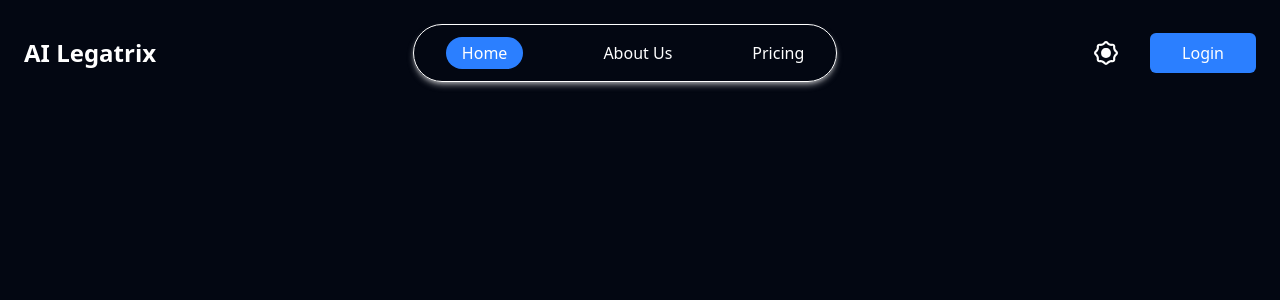
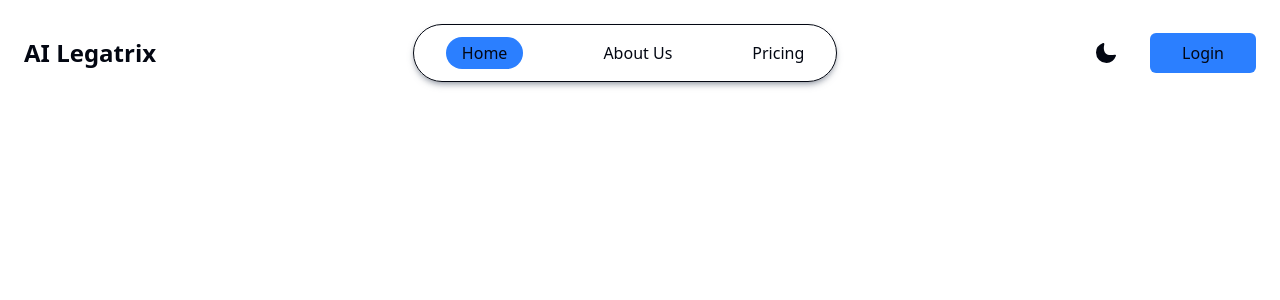
Before and after one commit to Prajwal-J03/documentation-assistant, a React (Vite) app in the folder client/: page / in a window 1280 px wide. Shown: the top 300 px of the page. Built offline with nearby package versions, Linux system fonts and the light colour scheme.

Commit message:
Added theme toggle

```diff
--- a/client/index.html
+++ b/client/index.html
@@ -1,5 +1,5 @@
 <!doctype html>
-<html lang="en" class="dark">
+<html lang="en" class="">
 
 <head>
   <meta charset="UTF-8" />
--- a/client/src/components/Navbar.jsx
+++ b/client/src/components/Navbar.jsx
@@ -1,19 +1,34 @@
-import React from 'react'
+import React, { useEffect, useState } from 'react'
 import LightTheme from '../assets/lightTheme.svg'
+import DarkTheme from '../assets/darkTheme.svg'
 
 const Navbar = () => {
+    const [theme, setTheme] = useState(localStorage.getItem('theme') || 'light')
+
+    useEffect(() => {
+        if (theme === 'dark') {
+            document.documentElement.classList.add('dark')
+        } else {
+            document.documentElement.classList.remove('dark')
+        }
+        localStorage.setItem('theme', theme)
+    }, [theme])
+
+    const handleTheme = () => {
+        setTheme(prev => (prev === 'light' ? 'dark' : 'light'))
+    }
     return (
         <>
             <div className='container mx-auto p-6 flex items-center justify-between'>
                 <h1 className='text-2xl font-bold'>AI Legatrix</h1>
-                <div className='flex items-center justify-between gap-20 px-8 py-3 border border-white rounded-full shadow-md shadow-gray-50/50'>
+                <div className='flex items-center justify-between gap-20 px-8 py-3 border dark:border-white rounded-full shadow-md shadow-gray-500/50 dark:shadow-gray-50/50'>
                     <a href="#" className='px-4 py-1 rounded-full bg-blue-500'>Home</a>
                     <a href="#">About Us</a>
                     <a href="#">Pricing</a>
                 </div>
                 <div className='flex items-center gap-8'>
-                    <img src={LightTheme} alt="Toggle Theme" />
-                    <button className='bg-blue-500 px-8 py-2 rounded-md hover:shadow-md shadow-gray-50/50 active:translate-y-1'>Login</button>
+                    <img src={theme === 'light' ? DarkTheme : LightTheme} alt="Toggle Theme" onClick={handleTheme} className='cursor-pointer'/>
+                    <button className='bg-blue-500 px-8 py-2 rounded-md hover:shadow-md shadow-gray-500/50 dark:shadow-gray-50/50 active:translate-y-1'>Login</button>
                 </div>
             </div>
         </>
```
